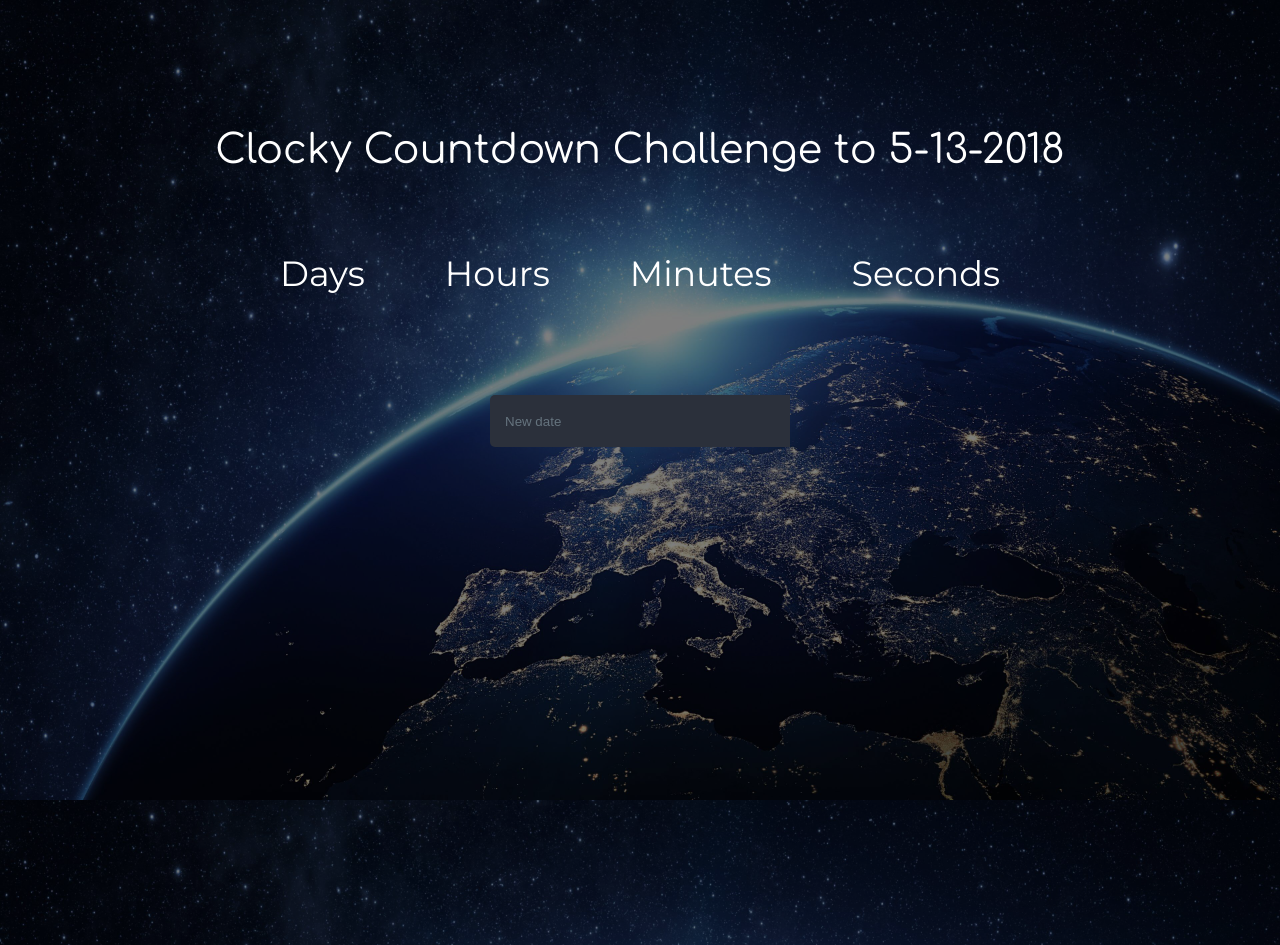
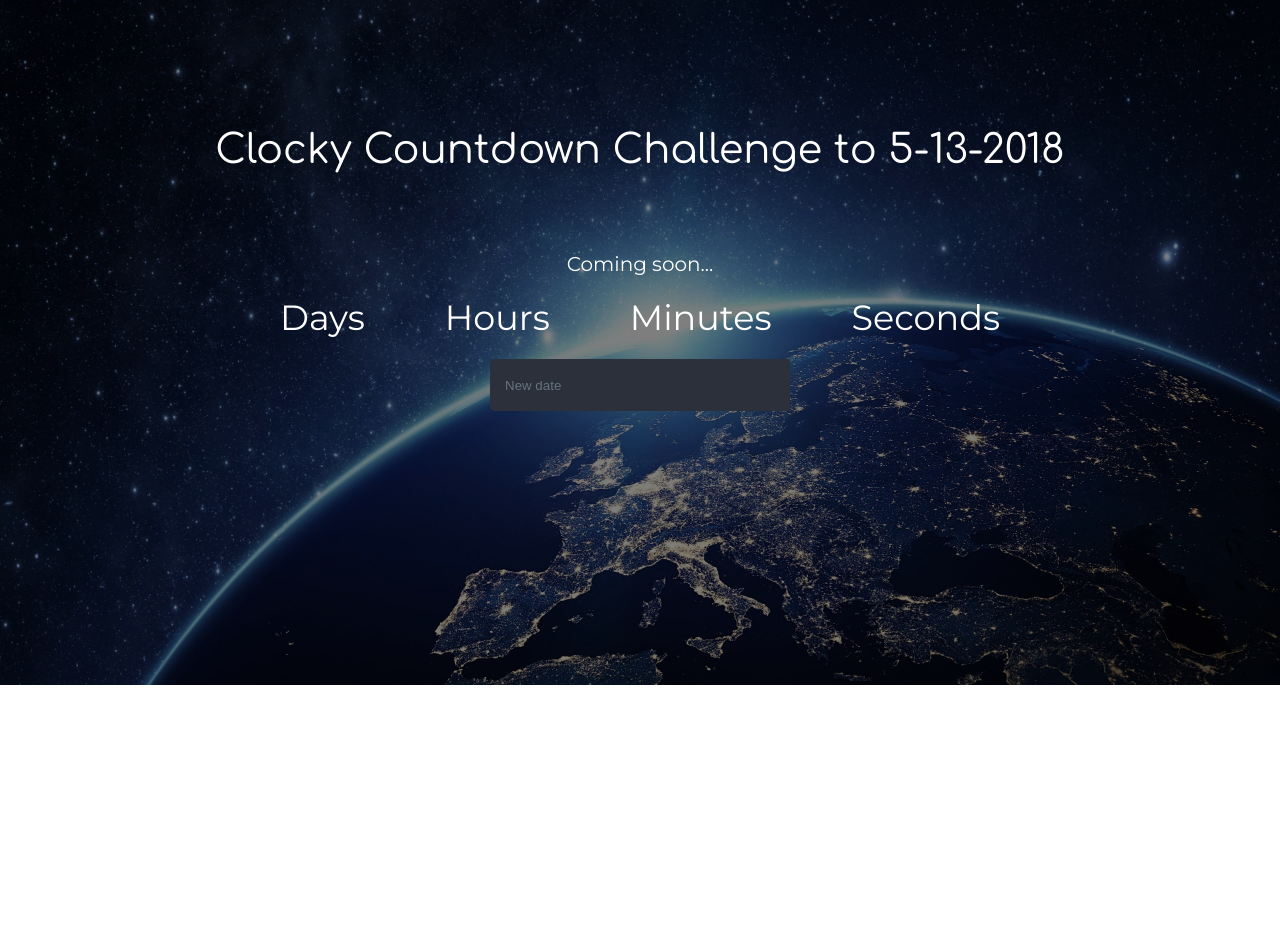
Before and after one commit to eduardorasgado/clocky-countdown, a React (Create React App) app: page / in a window 1280 px wide. After the commit the page ends 800 px from the top, so only its background shows below. Built offline with nearby package versions, Linux system fonts and the light colour scheme.

Commit message:
New p element and rules for style on css

```diff
--- a/src/App.css
+++ b/src/App.css
@@ -19,7 +19,7 @@
   color: white;
   font-size: 35px;
   padding-top: 10%;
-  padding-bottom: 50vh;
+  padding-bottom: 22vh;
   background: rgb(0,0,0,0.5);
 }
 
@@ -37,10 +37,15 @@
 
 }
 
+.App p {
+  font-size: 20px;
+}
+
 /*---------------New Date Input-----------------*/
 
 .box{
   margin: 100px auto;
+  margin-top: 20px;
   width: 300px;
   height: 50px;
 }
--- a/src/App.js
+++ b/src/App.js
@@ -23,6 +23,7 @@ class App extends Component {
           <div className="App-title">
             Clocky Countdown Challenge to {this.state.deadline}
           </div>
+          <p>Coming soon...</p>
           <div>
             <div className="Clock-days">Days</div>
             <div className="Clock-hours">Hours</div>
```
